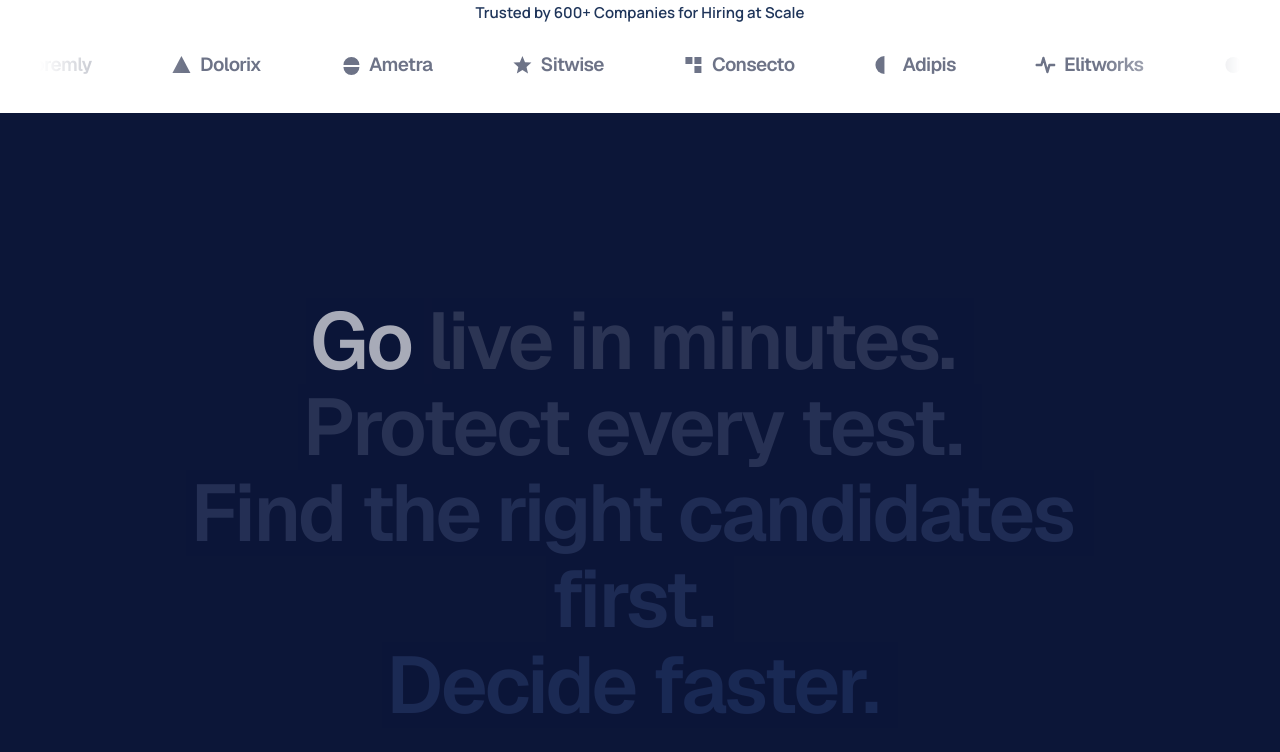
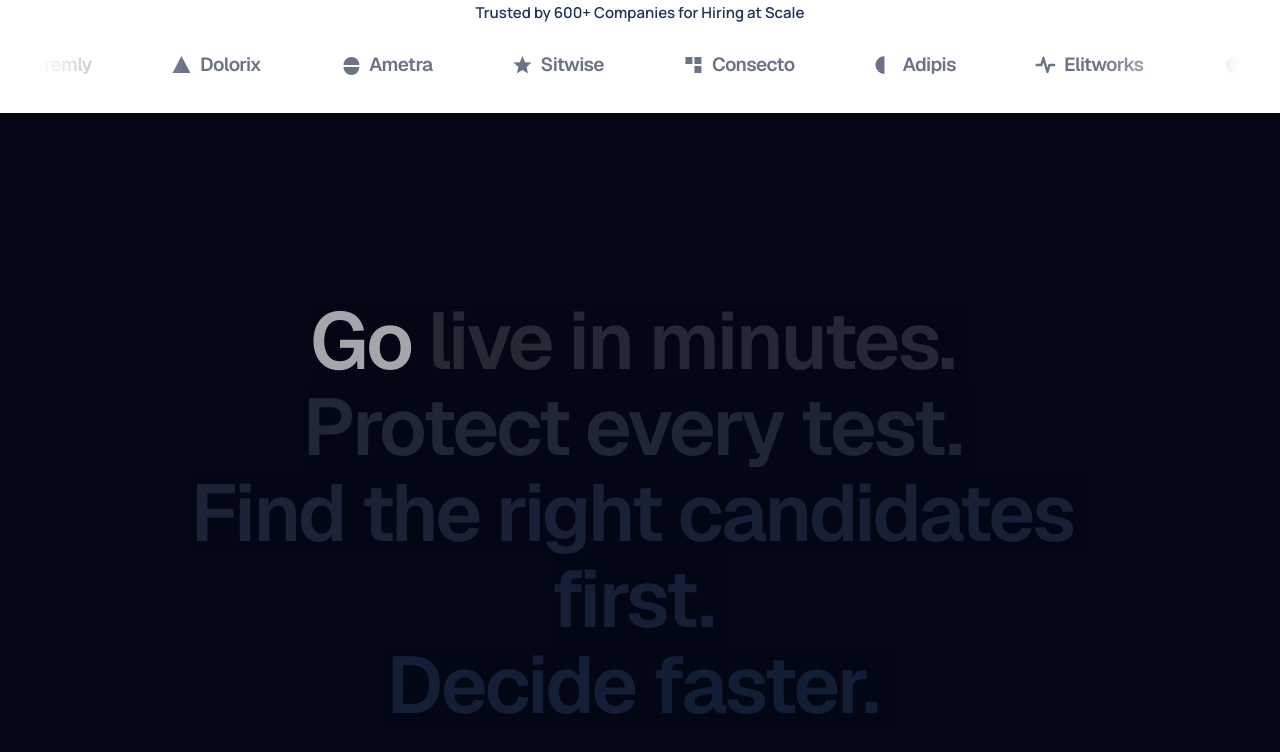
Before and after one commit to nilsenchaubeyPD/Topin-Landing-Page, a Next.js app: page / in a window 1280 px wide. Shown: the part 800-1552 px from the top of the page. Built offline with nearby package versions, Linux system fonts and the light colour scheme; no server answers.

Commit message:
Statement: deeper navy, stay dark after landing, light only above the section

```diff
--- a/components/best/Statement.tsx
+++ b/components/best/Statement.tsx
@@ -52,18 +52,18 @@ export function Statement() {
   const progress = useTransform(scrollYProgress, [0.05, 0.85], [0, 1]);
 
   // Theme change (Mercury, Canopy): nothing changes while scrolling in. Once the section has fully landed the page eases to dark
-  // over 0.7s, and eases back to light once you scroll on past it (a timed animation, not tied to scroll position).
+  // over 0.7s and stays dark as you scroll on; it only eases back to light when you scroll up above the section (a timed animation, not tied to scroll position).
   const { scrollYProgress: landed } = useScroll({ target: ref, offset: ['start start', 'end end'] });
   const dark = useMotionValue(0);
   const isDark = useRef(false);
   const setTheme = (v: number) => {
-    const on = v > 0.005 && v < 0.995;
+    const on = v > 0.005;
     if (on === isDark.current) return;
     isDark.current = on;
     animate(dark, on ? 1 : 0, { duration: 0.7, ease: [0.22, 1, 0.36, 1] });
   };
   useMotionValueEvent(landed, 'change', setTheme);
-  const bg = useTransform(dark, [0, 1], ['rgb(255,255,255)', 'rgb(12,22,56)']);
+  const bg = useTransform(dark, [0, 1], ['rgb(255,255,255)', 'rgb(4,8,22)']);
 
   return (
     <motion.section ref={ref} aria-label="What Topin does" className={`relative ${reduce ? 'bg-white' : 'h-[220svh]'}`} style={reduce ? undefined : { backgroundColor: bg }}>
```
